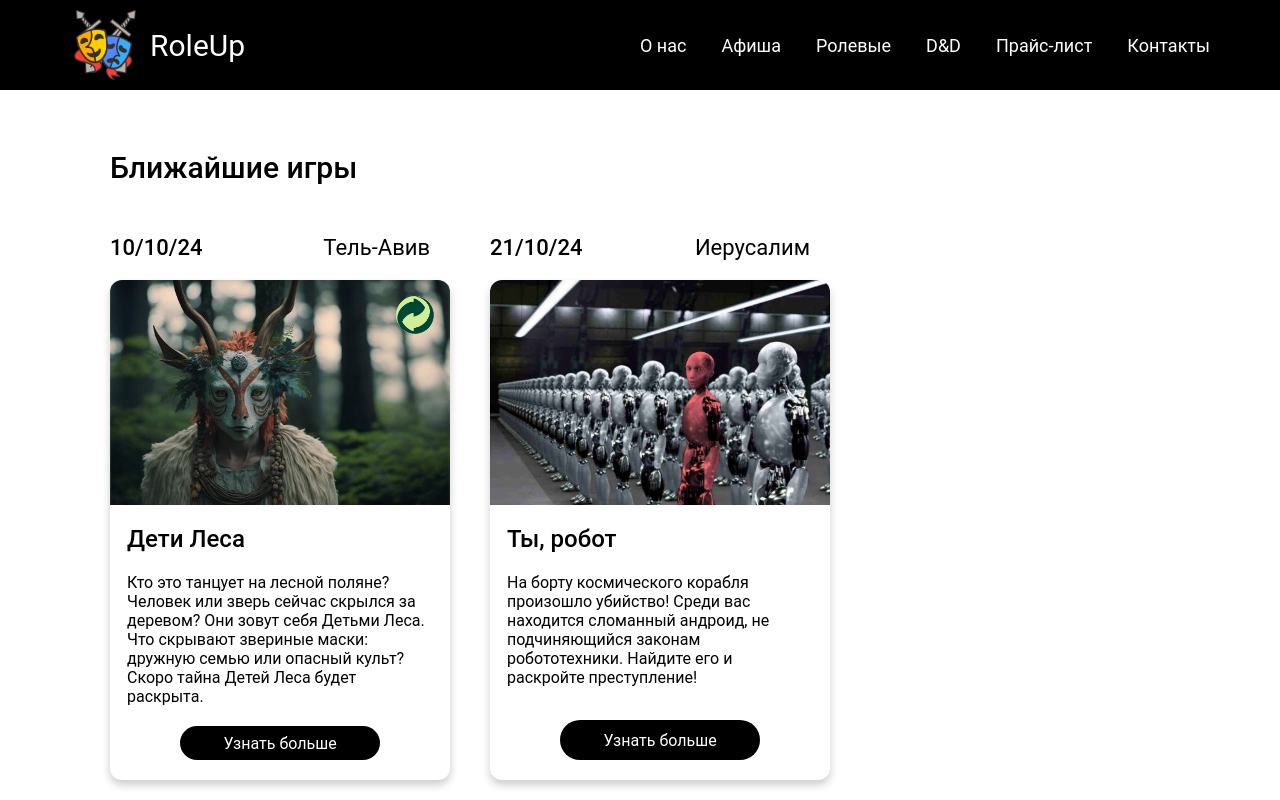
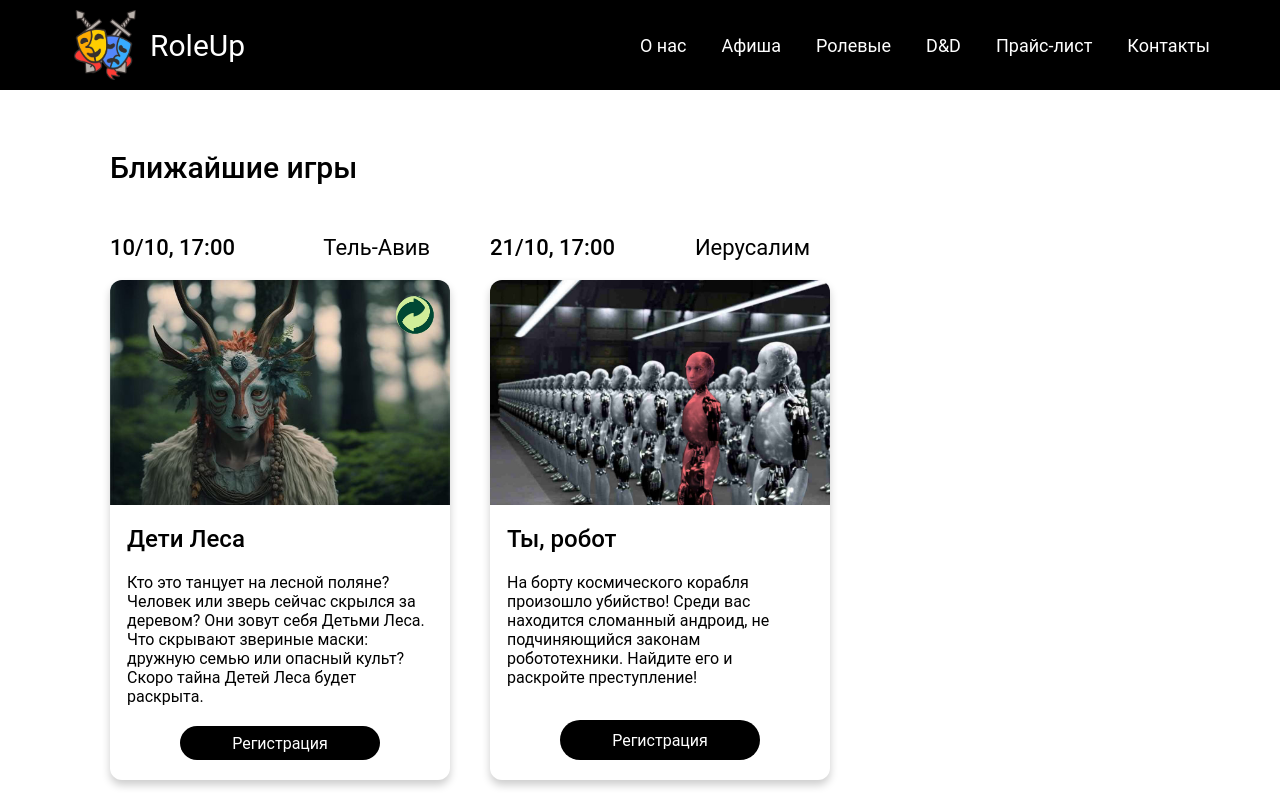
Before and after one commit to YuRo711/RoleUp-React, a React (Create React App) app: page /events in a window 1280 px wide. Shown: the top 800 px of the page. Built offline with nearby package versions, Linux system fonts and the light colour scheme.

Commit message:
event register button

```diff
--- a/src/components/GameCard/GameCard.js
+++ b/src/components/GameCard/GameCard.js
@@ -1,7 +1,7 @@
 import repeat from "../../images/repeat.png"
 
 export default function GameCard(props) {
-  const {texts, card} = props;
+  const {texts, card, eventLink} = props;
 
   return (
     <div className="games__card">
@@ -12,16 +12,21 @@ export default function GameCard(props) {
         <h2 className="games__card-title">{card.title}</h2>
         <p className="games__description">{card.text}</p>
       </div>
-      <button className="games__button">
-        {texts.button}
-      </button>
+      {eventLink ?
+        <a className="games__button" href={eventLink}>
+          {texts.register}
+        </a>
+        :
+        <button className="games__button">
+          {texts.button}
+        </button>
+      }
       {
         card.repeat ?
         <div className="games__repeat">
           <img className="games__repeat-image"
             src={repeat}
           />
-
           <p className="games__repeat-text">{texts.repeat}</p>
         </div>
         : ""
--- a/src/components/Pages/Events/Events.js
+++ b/src/components/Pages/Events/Events.js
@@ -19,6 +19,7 @@ export default function Events(props) {
                 event.isDnd ? dndCards[event.index] : gameCards[event.index]
               }
               texts={cardTexts}
+              eventLink={event.link}
             />
           </div>
         ))
--- a/src/components/Pages/Games/Games.css
+++ b/src/components/Pages/Games/Games.css
@@ -51,6 +51,11 @@
   border-radius: 20px;
   font-size: 16px;
   transition: background-color 0.2s ease-in-out;
+  display: flex;
+  justify-content: center;
+  align-items: center;
+  cursor: pointer;
+  text-decoration: none;
 }
 
 .games__button:hover {
--- a/src/utils/gameCards.js
+++ b/src/utils/gameCards.js
@@ -37,17 +37,19 @@ export const nearestGames = [
   {
     isDnd: false,
     index: 3,
-    date: "10/10/24",
+    date: "10/10, 17:00",
     city: {
       ru: "Тель-Авив",
-    }
+    },
+    link: "https://forms.gle/677WWuyKNaeryMRVA"
   },
   {
     isDnd: false,
     index: 0,
-    date: "21/10/24",
+    date: "21/10, 17:00",
     city: {
       ru: "Иерусалим",
-    }
+    },
+    link: "https://forms.gle/oL14cM8DemdVFHuh7"
   },
 ]
--- a/src/utils/texts.js
+++ b/src/utils/texts.js
@@ -66,6 +66,7 @@ export const texts = {
     games: {
       title: "Наши ролевые игры",
       button: "Узнать больше",
+      register: "Регистрация",
       repeat: "В эту ролевую можно играть несколько раз",
     },
 
```
